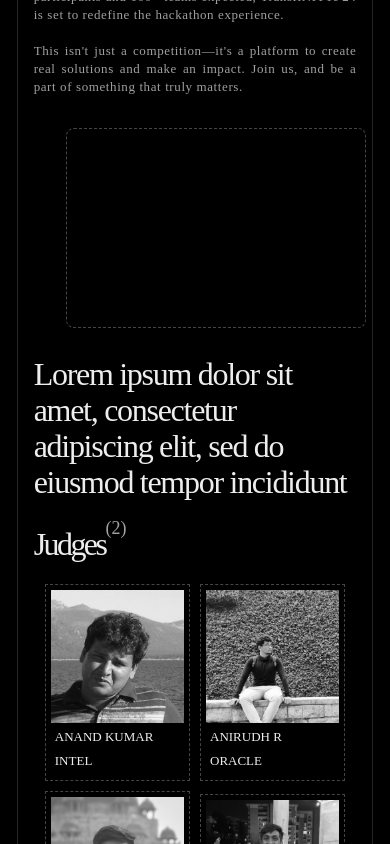
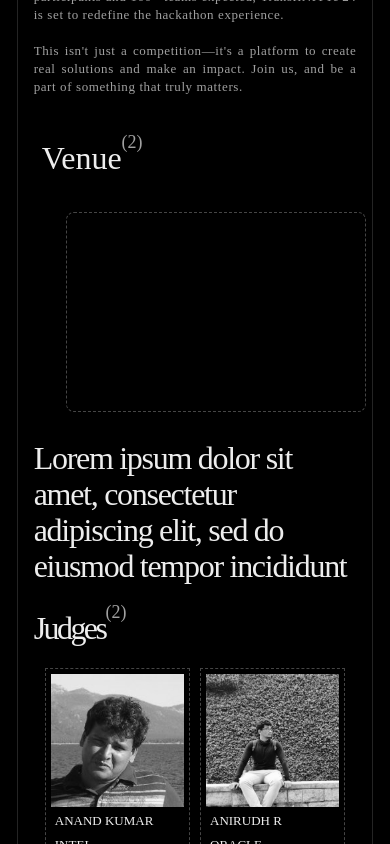
Before and after one commit to shubham-kumar-2004/transfinitte-2024, a React (Vite) app: page / in a window 390 px wide. Shown: the part 940-1784 px from the top of the page. Built offline with nearby package versions, Linux system fonts and the light colour scheme.

Commit message:
Feat: Venue heading

```diff
--- a/src/components/Judges.jsx
+++ b/src/components/Judges.jsx
@@ -20,7 +20,7 @@ const Judges = () => {
             <div className="text-[#EDEDED] font-geist text-[2rem] font-normal leading-[60px] tracking-[-2.56px]">
               Judges
             </div>
-            <div className="flex w-auto h-auto flex-col justify-center text-[#A1A1A1] font-geistmono text-[18px] not-italic font-normal leading-[28px] ">
+            <div className="flex w-auto h-auto flex-col justify-center text-[#A1A1A1] font-geistmono text-[1.125rem] not-italic font-normal leading-[28px] ">
               (2)
             </div>
           </div>
@@ -66,10 +66,10 @@ const Judges = () => {
           <div className="flex w-[86%] justify-start items-start gap-[187.4px] flex-shrink-0 ">
             <div className="flex w-1/4 flex-col justify-start items-start gap-[84px] flex-shrink-0">
               <div className="flex h-fit items-start self-stretch">
-                <div className="text-[#EDEDED] font-geist text-[64px] font-normal leading-[60px]">
+                <div className="text-[#EDEDED] font-geist text-[4rem] font-normal leading-[60px]">
                   Judges
                 </div>
-                <div className="flex w-auto h-auto flex-col justify-center text-[#A1A1A1] font-geistmono text-[18px] not-italic font-normal leading-[28px] ">
+                <div className="flex w-auto h-auto flex-col justify-center text-[#A1A1A1] font-geistmono text-[1.125rem] not-italic font-normal leading-[28px] ">
                   (2)
                 </div>
               </div>
--- a/src/components/Sponsors.jsx
+++ b/src/components/Sponsors.jsx
@@ -24,7 +24,7 @@ const Sponsors = () => {
                     <img
                     src={sponsor.imgurl}
                     alt={sponsor.name}
-                    className='max-h-[60px] grayscale ' />
+                    className='max-w-[120px] grayscale ' />
                   </div>
                 ))}
               </div>
--- a/src/components/Venue.jsx
+++ b/src/components/Venue.jsx
@@ -38,6 +38,14 @@ const Venue = ({ pin }) => {
   });
   return (
     <div className="block mx-auto bg-black overflow-hidden venue max-w-[91.467%] sm:max-w-[93.167%] border-l border-r border-l-edge border-r-edge">
+      <div className="flex h-fit items-start self-stretch mb-6 sm:mb-[4.06rem] ml-6 sm:ml-9">
+        <div className="text-[#EDEDED] font-geist text-[2rem] sm:text-[4rem] font-normal leading-[60px]">
+          Venue
+        </div>
+        <div className="flex w-auto h-auto flex-col justify-center text-[#A1A1A1] font-geistmono text-[1.125rem] not-italic font-normal leading-[28px] ">
+          (2)
+        </div>
+      </div>
       <div className="flex items-start w-fit gap-[4.0625rem] px-[3rem] slideshow">
         {judges.map((judge) => (
           <div
```
